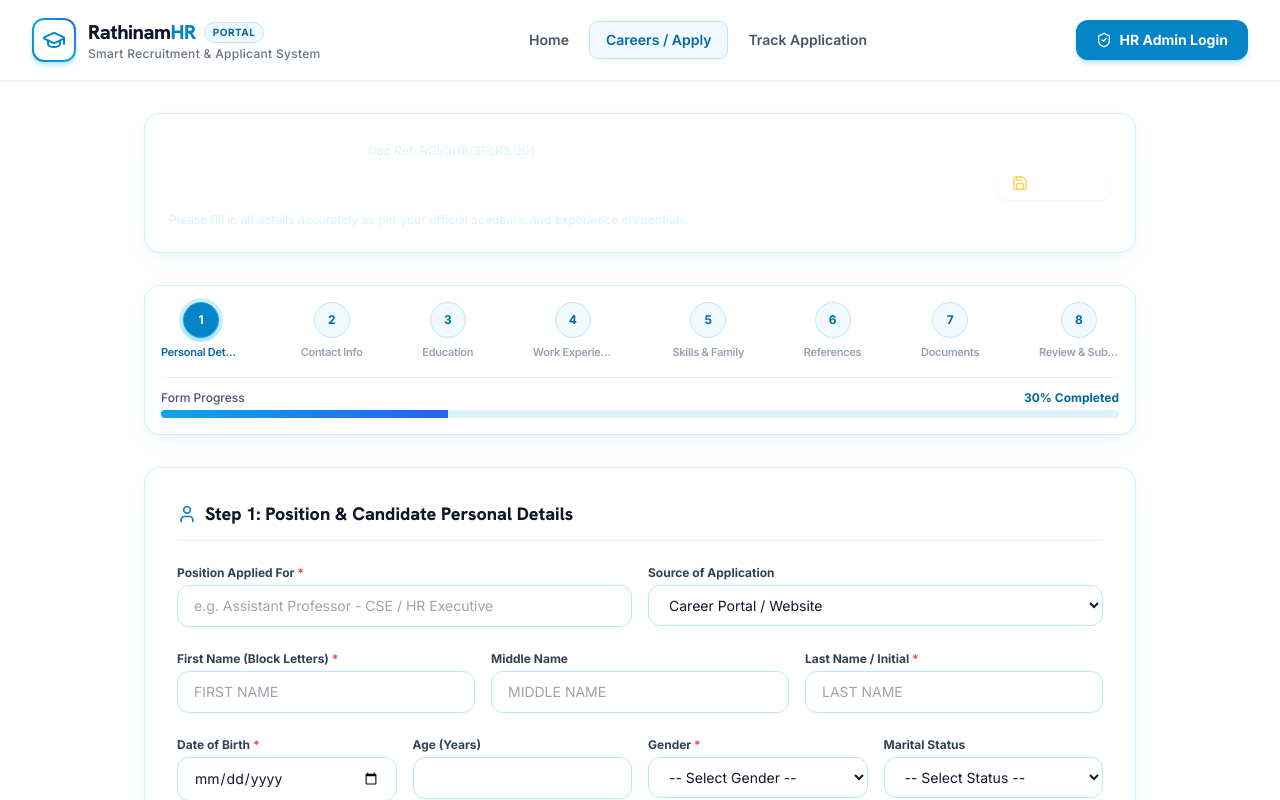
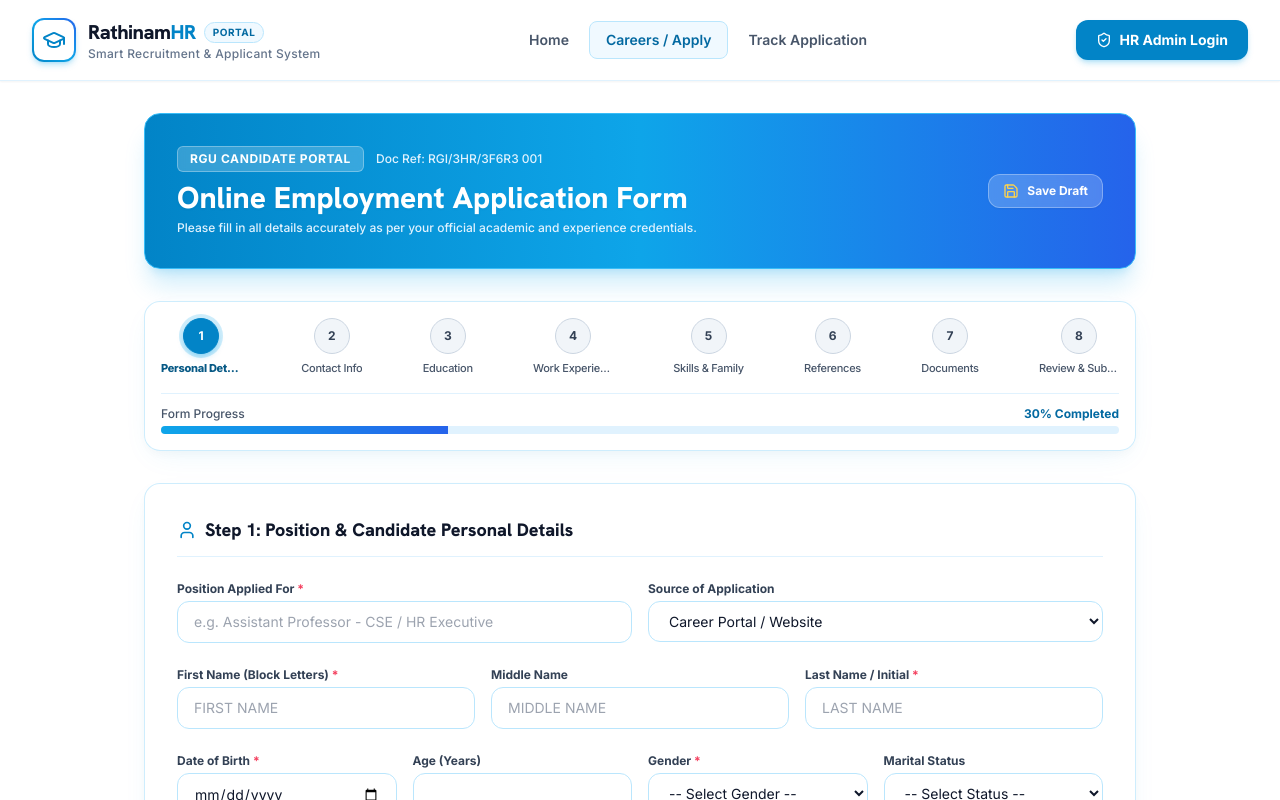
Before and after one commit to vignesh-vinu/Rathinam-HR, a React (Vite) app in the folder client/: page / in a window 1280 px wide. Both pictures are taken after a click on the element 224 px from the left and 1316 px from the top of the page. Shown: the top 800 px of the page. Built offline with nearby package versions, Linux system fonts and the light colour scheme.

Commit message:
Fix text visibility contrast on header card and stepper badges

```diff
--- a/client/src/pages/public/ApplicationFormPage.tsx
+++ b/client/src/pages/public/ApplicationFormPage.tsx
@@ -417,7 +417,7 @@ export const ApplicationFormPage: React.FC<ApplicationFormPageProps> = ({ organi
     <div className="max-w-5xl mx-auto px-4 py-8 animate-fadeIn pb-24">
 
       {/* Top Header Card */}
-      <div className="glass-panel p-6 rounded-2xl border border-sky-400 mb-8 flex flex-col md:flex-row items-center justify-between gap-4 bg-gradient-to-r from-sky-600 via-sky-500 to-blue-600 text-white shadow-xl shadow-sky-500/15">
+      <div className="p-6 sm:p-8 rounded-2xl border border-sky-400 mb-8 flex flex-col md:flex-row items-center justify-between gap-4 bg-gradient-to-r from-sky-600 via-sky-500 to-blue-600 text-white shadow-xl shadow-sky-500/20">
         <div>
           <div className="flex items-center space-x-3">
             <span className="px-3 py-1 text-xs font-bold uppercase tracking-wider rounded-md bg-white/20 text-white border border-white/30 backdrop-blur-sm">
@@ -425,7 +425,7 @@ export const ApplicationFormPage: React.FC<ApplicationFormPageProps> = ({ organi
             </span>
             <span className="text-xs text-sky-100 font-medium">Doc Ref: RGI/3HR/3F6R3 001</span>
           </div>
-          <h1 className="text-2xl sm:text-3xl font-heading font-extrabold text-white mt-2">
+          <h1 className="text-2xl sm:text-3xl font-heading font-extrabold text-white mt-2 drop-shadow-sm">
             Online Employment Application Form
           </h1>
           <p className="text-xs text-sky-100 mt-1 font-medium">
@@ -437,13 +437,13 @@ export const ApplicationFormPage: React.FC<ApplicationFormPageProps> = ({ organi
         <div className="flex items-center space-x-3">
           <button
             onClick={saveDraft}
-            className="flex items-center space-x-2 px-3.5 py-2 rounded-xl bg-white/20 hover:bg-white/30 text-white text-xs font-semibold border border-white/30 backdrop-blur-sm transition-colors shadow-sm"
+            className="flex items-center space-x-2 px-3.5 py-2 rounded-xl bg-white/20 hover:bg-white/30 text-white text-xs font-bold border border-white/30 backdrop-blur-sm transition-colors shadow-sm"
           >
             <Save className="w-4 h-4 text-amber-300" />
             <span>Save Draft</span>
           </button>
           {lastSavedTime && (
-            <span className="text-[11px] text-sky-100 italic">
+            <span className="text-[11px] text-sky-100 italic font-medium">
               Saved at {lastSavedTime}
             </span>
           )}
@@ -463,19 +463,19 @@ export const ApplicationFormPage: React.FC<ApplicationFormPageProps> = ({ organi
                   if (step.num < currentStep) setCurrentStep(step.num);
                 }}
                 className={`flex flex-col items-center cursor-pointer transition-all ${
-                  isCurrent ? 'text-sky-700 font-bold' : isCompleted ? 'text-emerald-700 font-semibold' : 'text-slate-400'
+                  isCurrent ? 'text-sky-800 font-extrabold' : isCompleted ? 'text-emerald-700 font-bold' : 'text-slate-600 font-medium'
                 }`}
               >
                 <div className={`w-9 h-9 rounded-full font-bold text-xs flex items-center justify-center border transition-all mb-1.5 ${
                   isCurrent
-                    ? 'bg-sky-600 text-white border-sky-500 ring-4 ring-sky-500/20 shadow-md shadow-sky-500/20'
+                    ? 'bg-sky-600 text-white border-sky-600 ring-4 ring-sky-500/20 shadow-md shadow-sky-500/25'
                     : isCompleted
                     ? 'bg-emerald-100 text-emerald-700 border-emerald-300'
-                    : 'bg-sky-50 border-sky-200 text-sky-700'
+                    : 'bg-slate-100 border-slate-300 text-slate-700 font-bold'
                 }`}>
                   {isCompleted ? <Check className="w-5 h-5" /> : step.num}
                 </div>
-                <span className="text-[11px] font-semibold tracking-tight text-center truncate max-w-[80px]">
+                <span className="text-[11px] tracking-tight text-center truncate max-w-[80px]">
                   {step.label}
                 </span>
               </div>
--- a/client/src/pages/public/LandingPage.tsx
+++ b/client/src/pages/public/LandingPage.tsx
@@ -152,24 +152,24 @@ export const LandingPage: React.FC<LandingPageProps> = ({ onNavigate, onSelectOr
 
       {/* TRACKER CALLOUT CARD */}
       <section className="max-w-7xl mx-auto px-4 sm:px-6 lg:px-8">
-        <div className="glass-panel rounded-3xl p-6 sm:p-10 border border-sky-200 bg-gradient-to-r from-sky-900 via-slate-900 to-sky-950 flex flex-col md:flex-row items-center justify-between gap-6 text-white shadow-xl">
+        <div className="rounded-3xl p-6 sm:p-10 border border-sky-400/30 bg-gradient-to-r from-sky-700 via-sky-800 to-blue-900 flex flex-col md:flex-row items-center justify-between gap-6 text-white shadow-xl">
           <div className="space-y-2 text-center md:text-left">
-            <span className="px-3 py-1 text-[11px] font-bold uppercase tracking-wider bg-sky-500/20 text-sky-300 border border-sky-400/30 rounded-md">
+            <span className="px-3 py-1 text-[11px] font-bold uppercase tracking-wider bg-white/20 text-white border border-white/30 rounded-md backdrop-blur-sm">
               Real-Time Status Tracker
             </span>
             <h3 className="text-xl sm:text-2xl font-heading font-extrabold text-white">
               Already Submitted Your Application?
             </h3>
-            <p className="text-xs sm:text-sm text-slate-300">
+            <p className="text-xs sm:text-sm text-sky-100 font-medium">
               Track your live recruitment progress, interview schedule, and selection status with your Application ID.
             </p>
           </div>
 
           <button
             onClick={() => onNavigate('track')}
-            className="px-6 py-3.5 rounded-xl bg-sky-500 hover:bg-sky-400 text-white font-extrabold text-xs shadow-lg transition-all flex items-center space-x-2 whitespace-nowrap hover:scale-105"
+            className="px-6 py-3.5 rounded-xl bg-white hover:bg-sky-50 text-sky-900 font-extrabold text-xs shadow-lg transition-all flex items-center space-x-2 whitespace-nowrap hover:scale-105"
           >
-            <Search className="w-4 h-4" />
+            <Search className="w-4 h-4 text-sky-600" />
             <span>Open Candidate Tracker</span>
           </button>
         </div>
```
